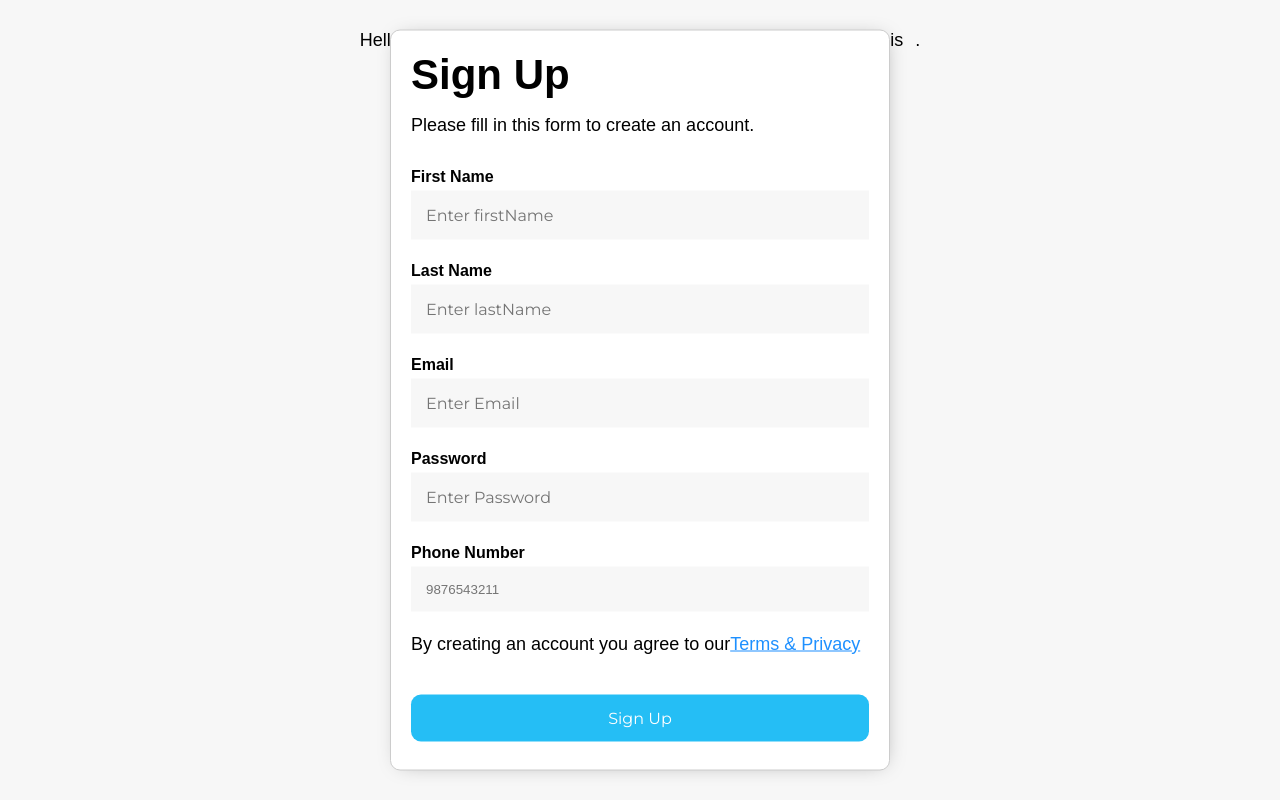
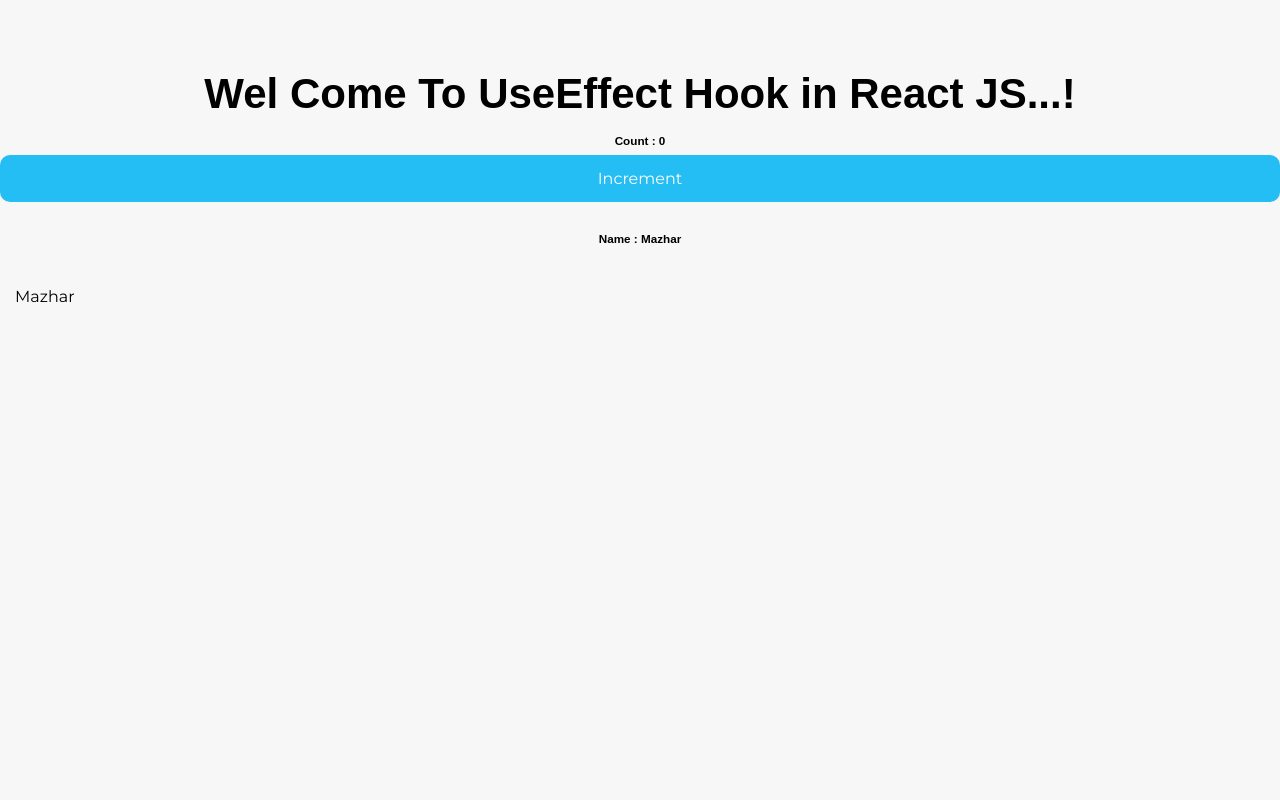
Before and after one commit to Mazharrais/Multiple-InputForm-in-ReactJS, a React (Create React App) app: page / in a window 1280 px wide. Built offline with nearby package versions, Linux system fonts and the light colour scheme.

Commit message:
add code

```diff
--- a/src/App.js
+++ b/src/App.js
@@ -7,7 +7,7 @@ import Contactform from './Contactform';
 function App() {
   return (
     <>
-    <RegistrationReact />
+    {/* <RegistrationReact /> */}
 
     <br />
     {/* <Contactform /> */}
--- /dev/null
+++ b/src/UseEffect.jsx
@@ -0,0 +1,46 @@
+
+
+import React, { useEffect, useState } from 'react'
+
+const UseEffect = () => {
+
+   const [count, setCount] = useState(0);
+   const [name, setName] = useState('Mazhar');
+
+   useEffect(()=>{
+    document.title = `count : ${count}`
+   },[count])
+
+
+
+  useEffect(()=>{
+ console.log(name);
+
+  },[name])
+
+  return (
+    <>
+      <h1 style={{textAlign:'center', marginTop:'70px'}}>Wel Come To UseEffect Hook in React JS...!</h1>
+      <div style={{textAlign:'center'}}>
+
+      <h3>Count : {count}</h3>
+      <button onClick={(e)=>setCount(count+1)}>Increment</button>
+      <br />
+      <br />
+      <br />
+      <h3>Name : {name}</h3>
+     <br />
+     <br />
+  <input type="text"
+  value={name}
+  onChange={(e)=> setName(e.target.value)} />
+
+
+      </div>
+
+
+    </>
+  )
+}
+
+export default UseEffect;
--- a/src/index.js
+++ b/src/index.js
@@ -1,13 +1,15 @@
 import React from 'react';
 import ReactDOM from 'react-dom/client';
-import './index.css';
+// import './index.css';
 import App from './App';
 import reportWebVitals from './reportWebVitals';
+import UseEffect from './UseEffect';
 
 const root = ReactDOM.createRoot(document.getElementById('root'));
 root.render(
   <React.StrictMode>
-    <App />
+    {/* <App /> */}
+    <UseEffect />
   </React.StrictMode>
 );
 
```
